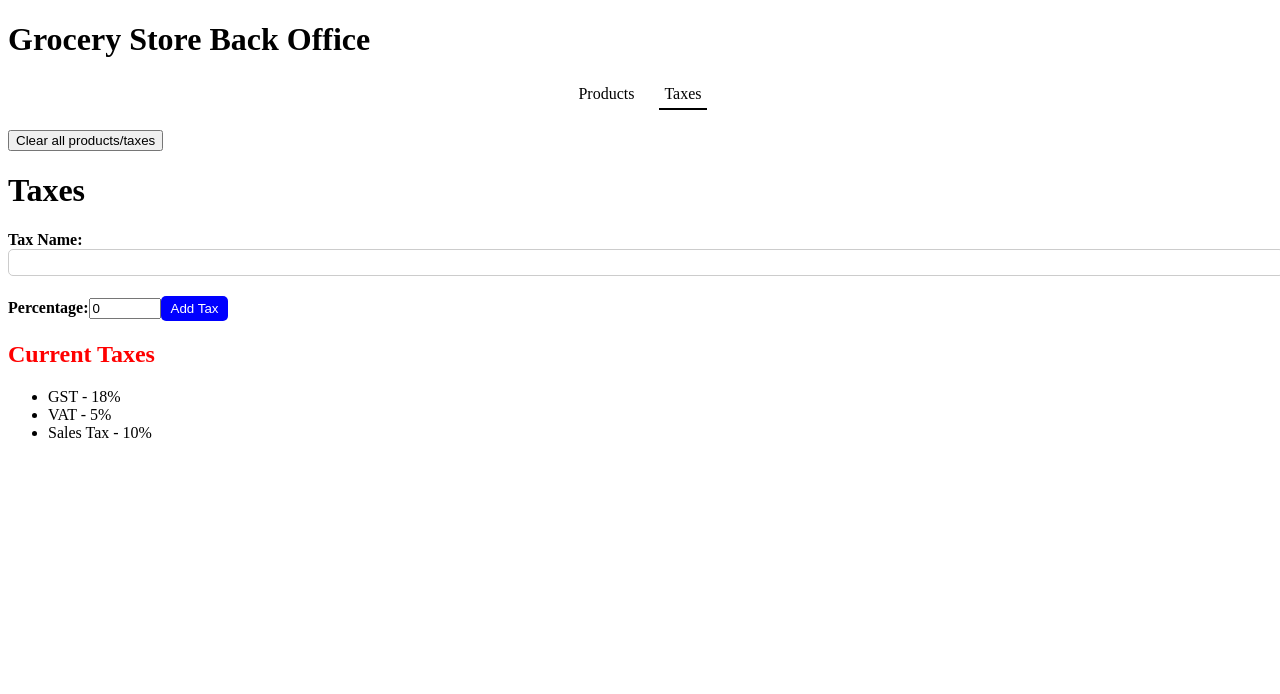
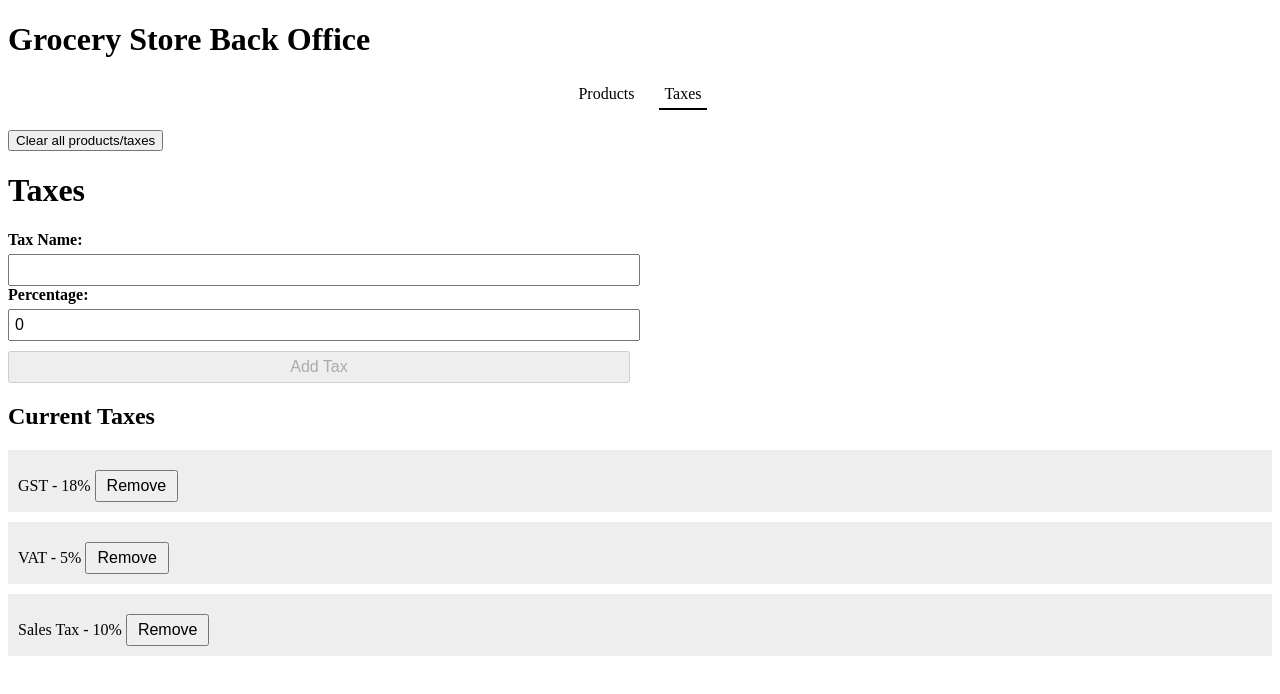
Before and after one commit to austinjcheng/grocery-store-back-office, an Angular app: page /taxes in a window 1280 px wide. Shown: the top 694 px of the page. Built offline with nearby package versions, Linux system fonts and the light colour scheme.

Commit message:
Implement input validation for products and taxes components

```diff
--- a/src/app/products/products.component.html
+++ b/src/app/products/products.component.html
@@ -1,5 +1,5 @@
 <h2>Create a Product</h2>
-<form>
+<form #productForm="ngForm">
   <label>
     Product Name:
     <input type="text" [(ngModel)]="productName" name="productName" required>
@@ -14,7 +14,7 @@
       <option *ngFor="let tax of taxes" [ngValue]="tax">{{tax.name}} - {{tax.percentage | percent}}</option>
     </select>
   </label>
-  <button type="submit" (click)="addProduct()">Add Product</button>
+  <button type="submit" [disabled]="!productForm.form.valid" (click)="addProduct()">Add Product</button>
 </form>
 <h2>Products</h2>
 <table>
--- a/src/app/products/products.component.ts
+++ b/src/app/products/products.component.ts
@@ -50,6 +50,10 @@ export class ProductsComponent implements OnInit {
   }
 
   addProduct() {
+    if (!this.productName || !this.productPrice || !this.selectedTaxes.length) {
+      return;
+    }
+
     const newProduct: Product = {
       name: this.productName,
       price: this.productPrice,
--- a/src/app/taxes/taxes.component.css
+++ b/src/app/taxes/taxes.component.css
@@ -1,30 +1,48 @@
-h2 {
-    color: red;
+form {
+  display: flex;
+  flex-direction: column;
+  width: 50%;
+  margin-bottom: 20px;
+}
+
+div {
+  display: flex;
+  flex-direction: column;
+  margin-bottom: 10px;
 }
 
 label {
   font-weight: bold;
+  margin-bottom: 5px;
+}
+
+input,
+select {
+  padding: 5px;
+  font-size: 16px;
 }
 
 button {
+  margin-right: 10px;
   margin-top: 10px;
   padding: 5px 10px;
-    background-color: blue;
-    color: white;
-    border-radius: 5px;
-    border: none;
+  font-size: 16px;
   cursor: pointer;
 }
 
-  input[type="text"], select {
-    padding: 5px;
-    border-radius: 5px;
-    border: 1px solid #ccc;
-    margin-bottom: 10px;
-    width: 100%;
+ul {
+  list-style-type: none;
+  margin: 0;
+  padding: 0;
 }
 
-  .error {
-    color: red;
-    font-weight: bold;
+li {
+  background-color: #eee;
+  padding: 10px;
+  margin-bottom: 10px;
+  cursor: pointer;
 }
+
+li:hover {
+  background-color: #ddd;
+}
--- a/src/app/taxes/taxes.component.html
+++ b/src/app/taxes/taxes.component.html
@@ -7,10 +7,10 @@
   <label for="tax-percentage-input">Percentage:</label>
   <input id="tax-percentage-input" type="number" [(ngModel)]="taxPercentage" name="taxPercentage" min="0" max="1" step="0.01" required>
 
-  <button type="submit" (click)="addTax()">Add Tax</button>
+  <button type="submit" [disabled]="!isTaxFormValid()" (click)="addTax()">Add Tax</button>
 </form>
 
 <h2>Current Taxes</h2>
 <ul>
-  <li *ngFor="let tax of taxes">{{tax.name}} - {{tax.percentage | percent}}</li>
+  <li *ngFor="let tax of taxes">{{tax.name}} - {{tax.percentage | percent}} <button type="button" (click)="removeTax(tax)">Remove</button></li>
 </ul>
--- a/src/app/taxes/taxes.component.ts
+++ b/src/app/taxes/taxes.component.ts
@@ -30,6 +30,10 @@ export class TaxesComponent implements OnInit {
     }
   }
 
+  isTaxFormValid(): boolean {
+    return this.taxName.trim() !== '' && this.taxPercentage >= 0 && this.taxPercentage <= 100;
+  }
+
   addTax() {
     const newTax: Tax = {
       name: this.taxName,
@@ -42,6 +46,14 @@ export class TaxesComponent implements OnInit {
     this.taxPercentage = 0;
   }
 
+  removeTax(tax: Tax) {
+    const index = this.taxes.indexOf(tax);
+    if (index > -1) {
+      this.taxes.splice(index, 1);
+      this.saveTaxesToLocalStorage();
+    }
+  }
+
   // Method that saves taxes to local storage
   saveTaxesToLocalStorage() {
     localStorage.setItem('taxes', JSON.stringify(this.taxes));
```
Lines whose indentation alone changed are shown as unchanged.
